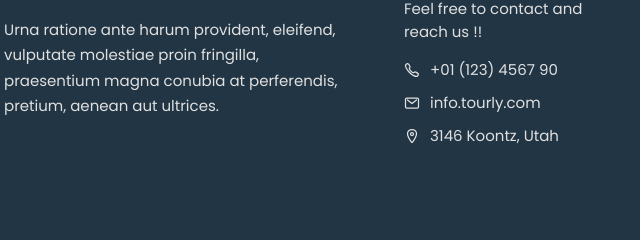
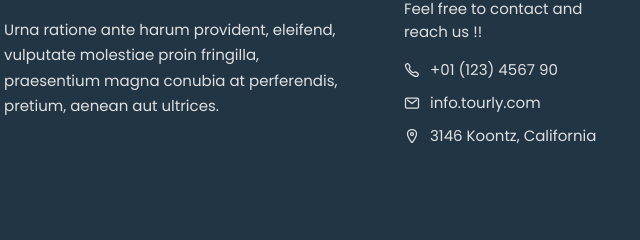
Before and after one commit to bshubin813/tourly-travel, a plain HTML site: page index.html in a window 1280 px wide. Shown: the part 5049-5289 px from the top of the page, 61-701 px from the left. Drawn offline with nearby package versions, Linux system fonts and the light colour scheme.

Commit message:
Change to CA

```diff
--- a/index.html
+++ b/index.html
@@ -756,7 +756,7 @@
             <li class="contact-item">
               <ion-icon name="location-outline"></ion-icon>
 
-              <address>3146 Koontz, Utah</address>
+              <address>3146 Koontz, California</address>
             </li>
 
           </ul>
```
